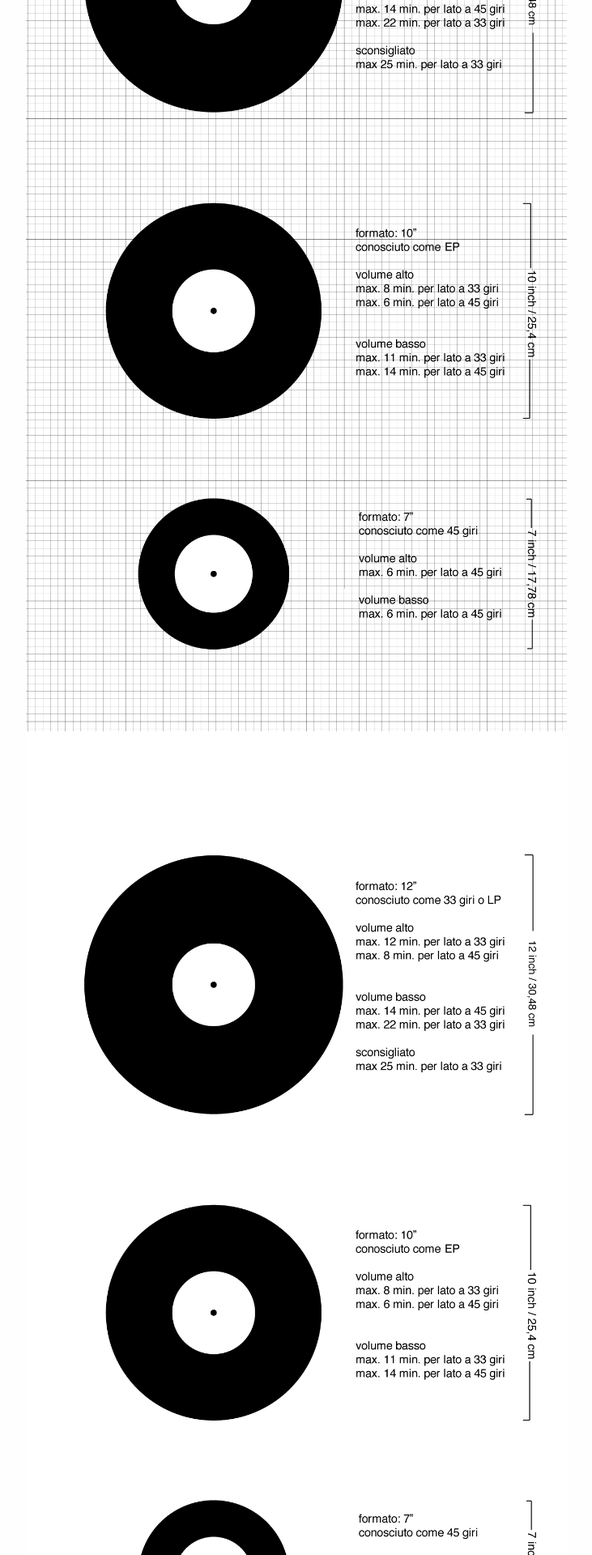
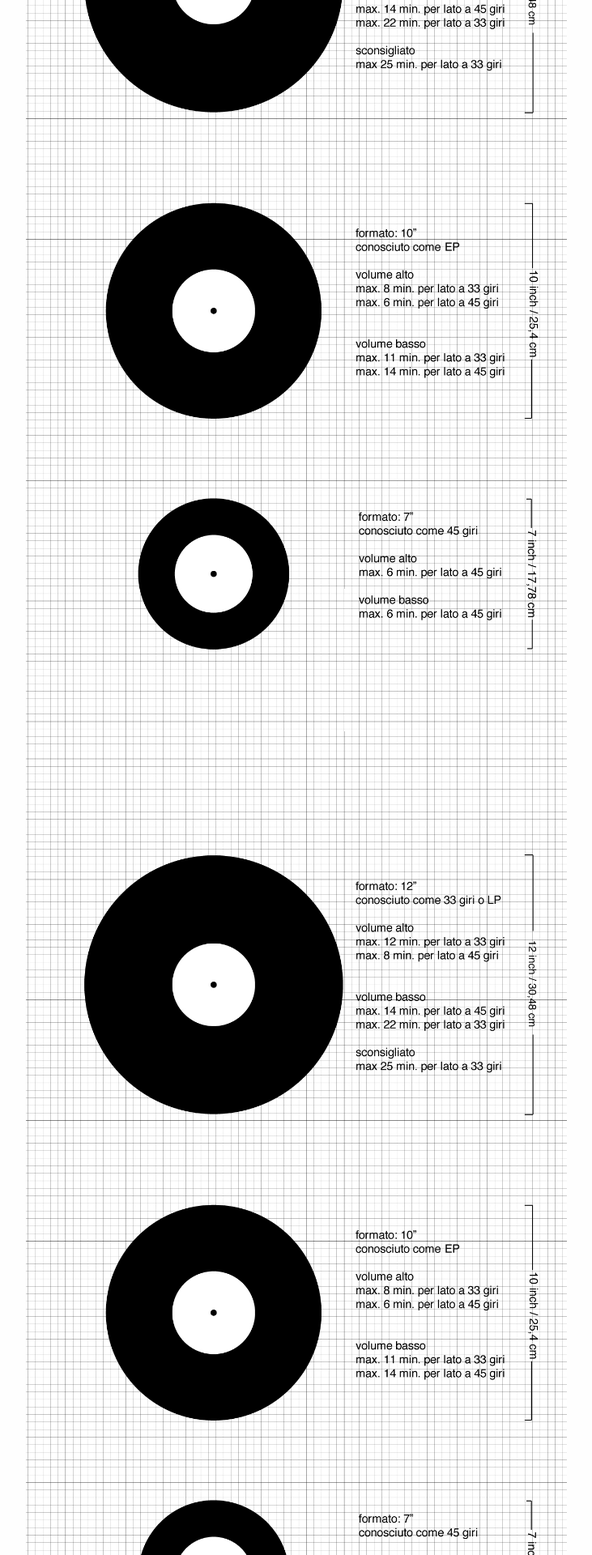
Before and after one commit to Vinilificio/Vinilificio.github.io, a Jekyll site: the page built from _pages/single-copy.md, in a window 1280 px wide. Shown: the part 821-2741 px from the top of the page at 81% size, without its empty margins (274-1005 px from the left). Built offline with Jekyll 4.4.1, drawn with Linux system fonts in a browser that asks for light colours.

Commit message:
Update from Forestry.io - _pages/single-copy.md

```diff
--- a/_pages/single-copy.md
+++ b/_pages/single-copy.md
@@ -18,8 +18,7 @@
 
 #specifiche
 
-![]({{ site.baseurl }}/forestryio/images/infografic-vinili_griglia_web-9.jpg)
-![]({{ site.baseurl }}/forestryio/images/infografic-vinili_senza_web-8.jpg)
+![]({{ site.baseurl }}/forestryio/images/infografic-vinili_griglia_web-10.jpg)![]({{ site.baseurl }}/forestryio/images/infografic-vinili_griglia_web-10.jpg)
 
 ![]({{ site.baseurl }}/forestryio/images/infografic-vinili_griglia_web-4.jpg)
 ![]({{ site.baseurl }}/forestryio/images/infografic-vinili_senza_web-3.jpg)
```
Also changed, not shown: forestryio/images/infografic-vinili_griglia_web-10.jpg (added), forestryio/images/infografic-vinili_senza_web-9.jpg (added).
